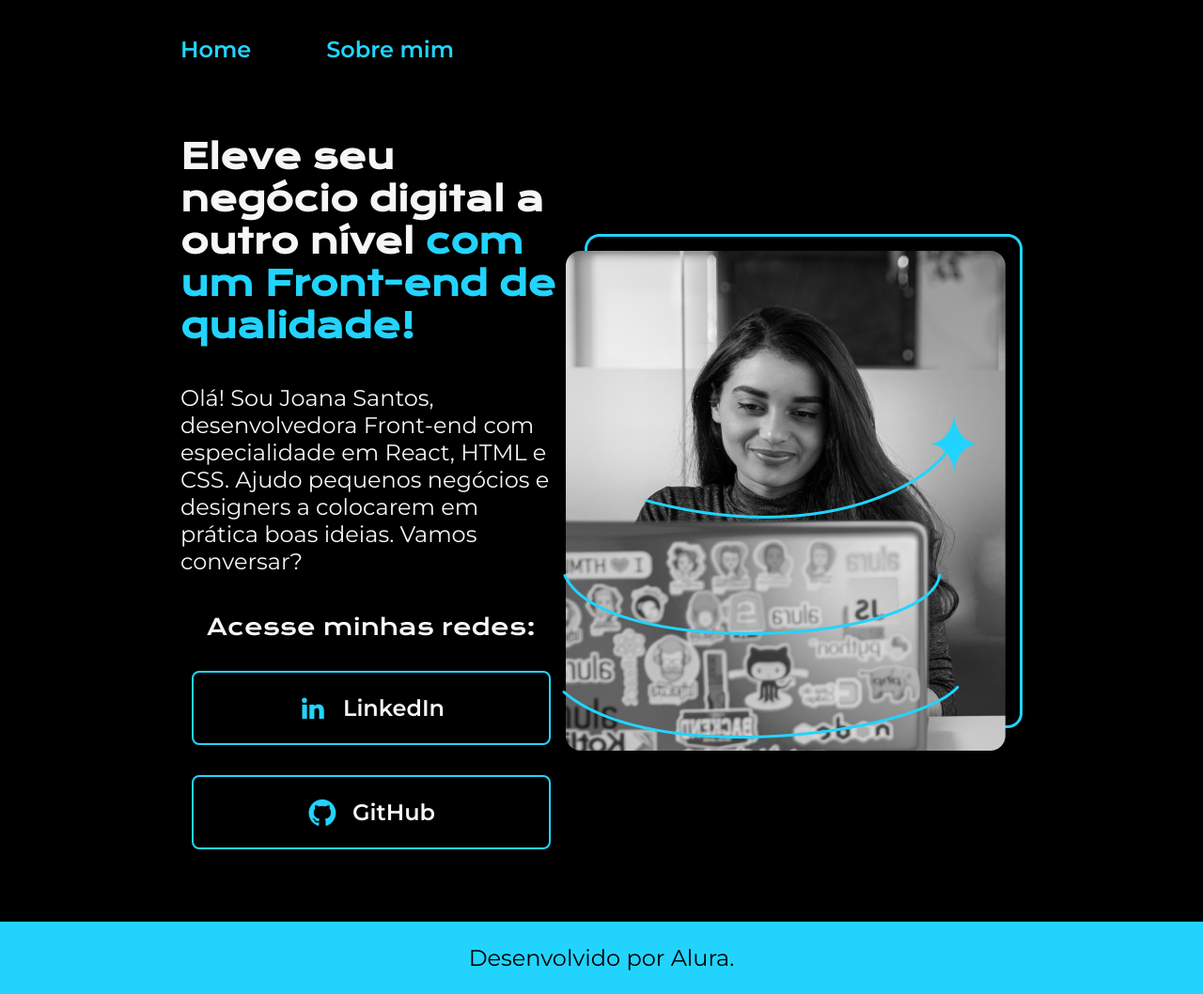
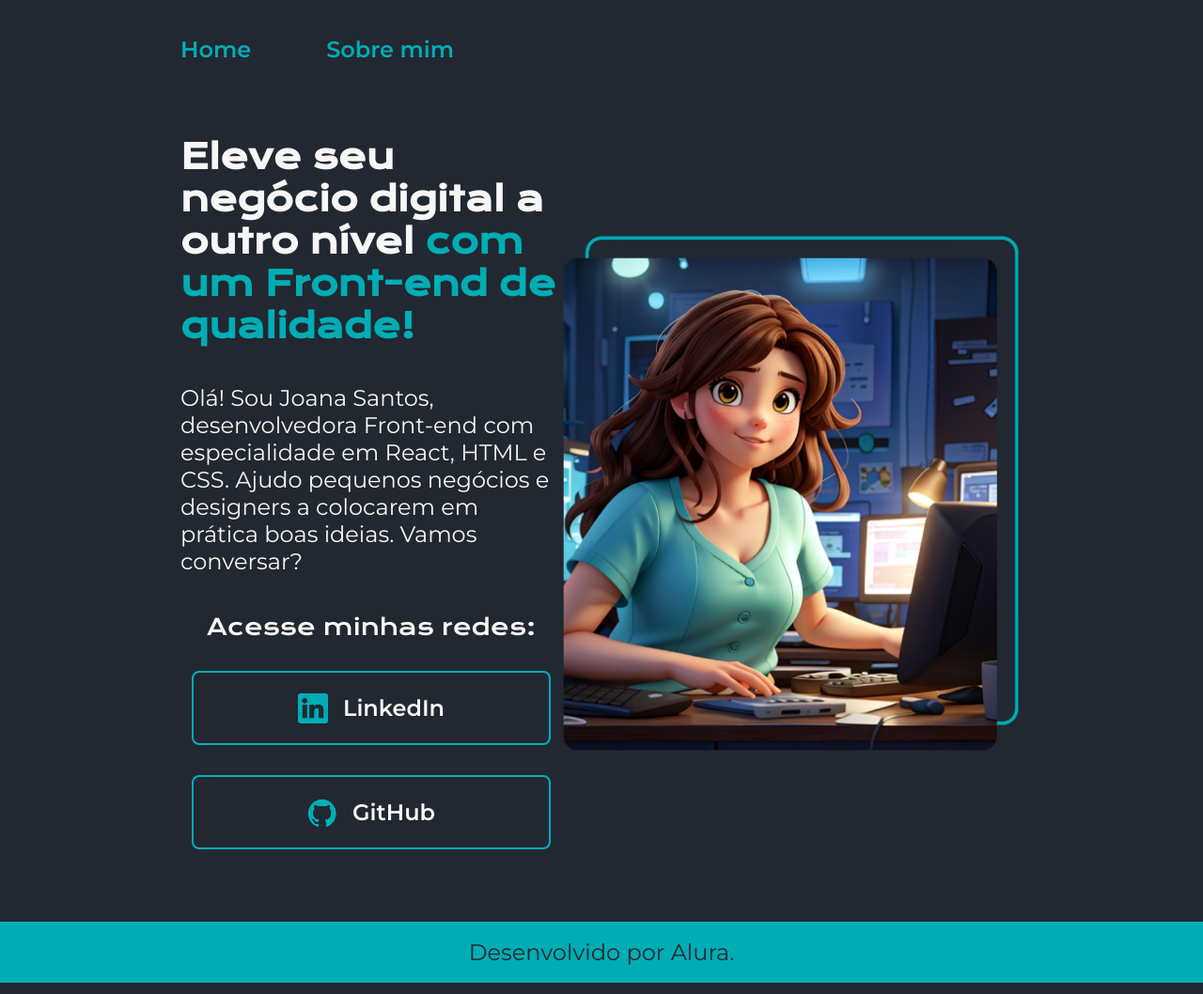
Before and after one commit to danimamede/portifolio, a plain HTML site: page index.html in a window 1280 px wide. Shown: the whole page at 94% size. Drawn offline with nearby package versions, Linux system fonts and the light colour scheme.

Commit message:
colors change

```diff
--- a/index.html
+++ b/index.html
@@ -25,16 +25,16 @@
             <div class="presentation__links">
                 <h2 class="presentation__subtitle">Acesse minhas redes:</h2>
                 <a class="presentation__button" href="https://www.linkedin.com/in/daniela-mamede-17b494106">
-                    <img src="./assets/logo-linkedin.png" alt="Logo do LinkedIn">
+                    <img src="./assets/linkedin.png" alt="Logo do LinkedIn">
                     LinkedIn
                 </a>
                 <a class="presentation__button" href="https://github.com/danimamede">
-                    <img src="./assets/logo-github.png" alt="Logo do GitHub">
+                    <img src="./assets/github.png" alt="Logo do GitHub">
                     GitHub
                 </a>
             </div>
         </section>
-        <img src="./assets/imagem.png" alt="Foto da Joana Santos programando">
+        <img src="./assets/developer.png" alt="Foto da Joana Santos programando">
     </main>
     <footer class="rights">
         <p>Desenvolvido por Alura.</p>
--- a/styles/style.css
+++ b/styles/style.css
@@ -1,16 +1,20 @@
 @import url('https://fonts.googleapis.com/css2?family=Krona+One&family=Montserrat:wght@400;600&display=swap');
 
 :root {
-    --primary-color: #000000;
-    --secondary-color: #f6f6f6;
-    --tertiary-color: #22d4fd;
-    --hover: #272727;
+    --primary-color: #222831;
+    --secondary-color: #f7f7f7;
+    --tertiary-color: #00ADB5;
+    --hover: #393E46;
+
+    --title-font: 'Krona One', sans-serif;
+    --text-font: 'Montserrat', sans-serif;
 }
 
 /* CSS reset */
 * {
     margin: 0;
     padding: 0;
+    text-decoration: none;
 }
 
 body {
@@ -30,11 +34,10 @@ body {
 }
 
 .menu__navigation__link {
-    font-family: 'Montserrat', sans-serif;
+    font-family: var(--text-font);
     font-size: 24px;
     font-weight: 600;
     color: var(--tertiary-color);
-    text-decoration: none;
 }
 
 .presentation {
@@ -53,7 +56,7 @@ body {
 
 .presentation__title {
     font-size: 36px;
-    font-family: 'Krona One', sans-serif;
+    font-family: var(--title-font);
 }
 
 .title-highlight {
@@ -62,7 +65,7 @@ body {
 
 .presentation__text {
     font-size: 24px;
-    font-family: 'Montserrat', sans-serif;
+    font-family: var(--text-font);
 }
 
 .presentation__links {
@@ -76,7 +79,7 @@ body {
 .presentation__subtitle {
     font-size: 24x;
     font-weight: 400;
-    font-family: 'Krona One', sans-serif;
+    font-family: var(--title-font);
 }
 
 .presentation__button {
@@ -91,9 +94,8 @@ body {
     text-align: center;
     font-size: 24px;
     padding: 21.5px 0;
-    text-decoration: none;
     color: var(--secondary-color);
-    font-family: 'Montserrat', sans-serif;
+    font-family: var(--text-font);
     font-weight: 600;
 }
 
@@ -102,10 +104,10 @@ body {
 }
 
 .rights {
-    padding: 24px;
+    padding: 18px;
     color: var(--primary-color);
     background-color: var(--tertiary-color);
     text-align: center;
-    font-family: 'Montserrat', sans-serif;
+    font-family: var(--text-font);
     font-size: 24px;
 }
```
Also changed, not shown: assets/developer.png (added), assets/github.png (added), assets/linkedin.png (added).
